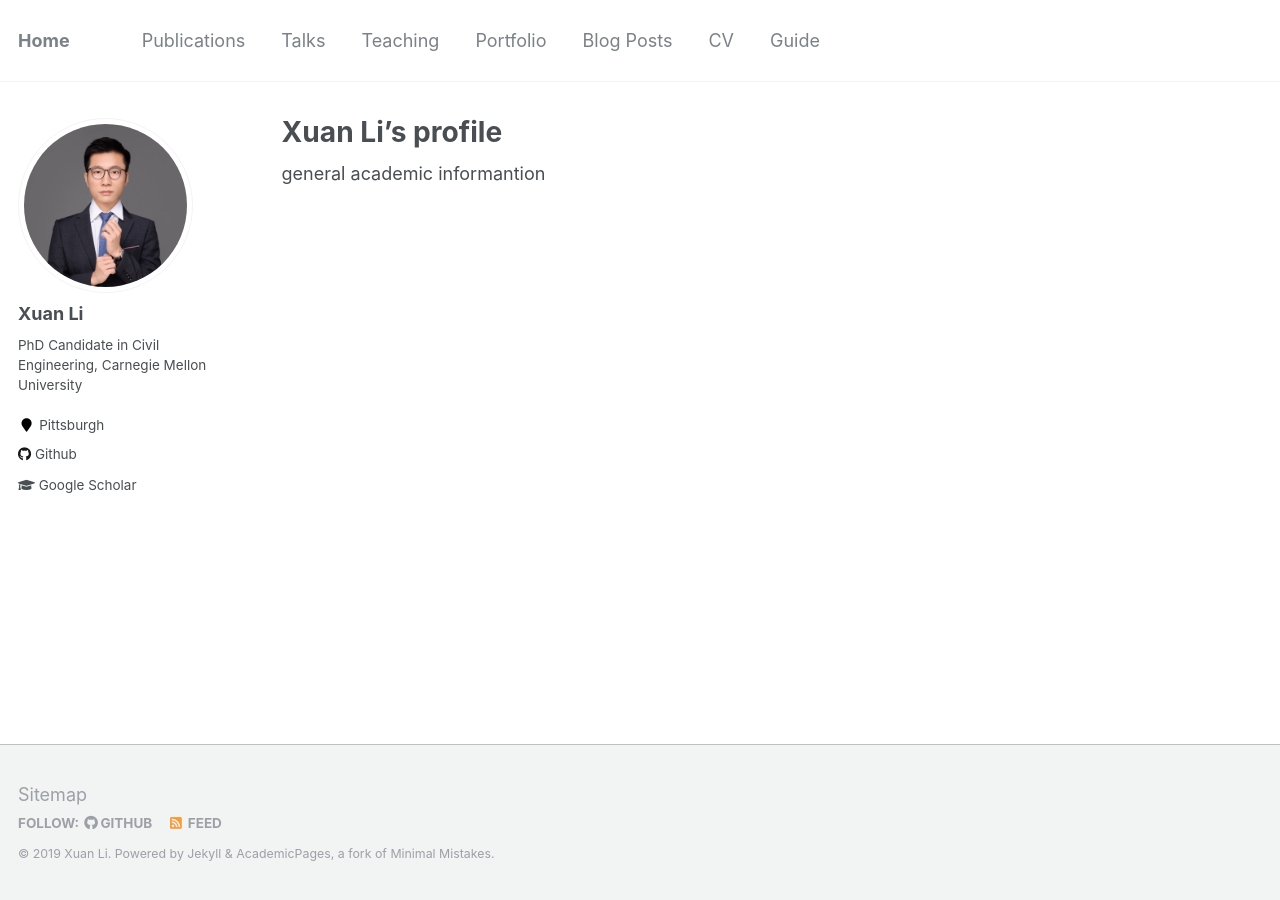
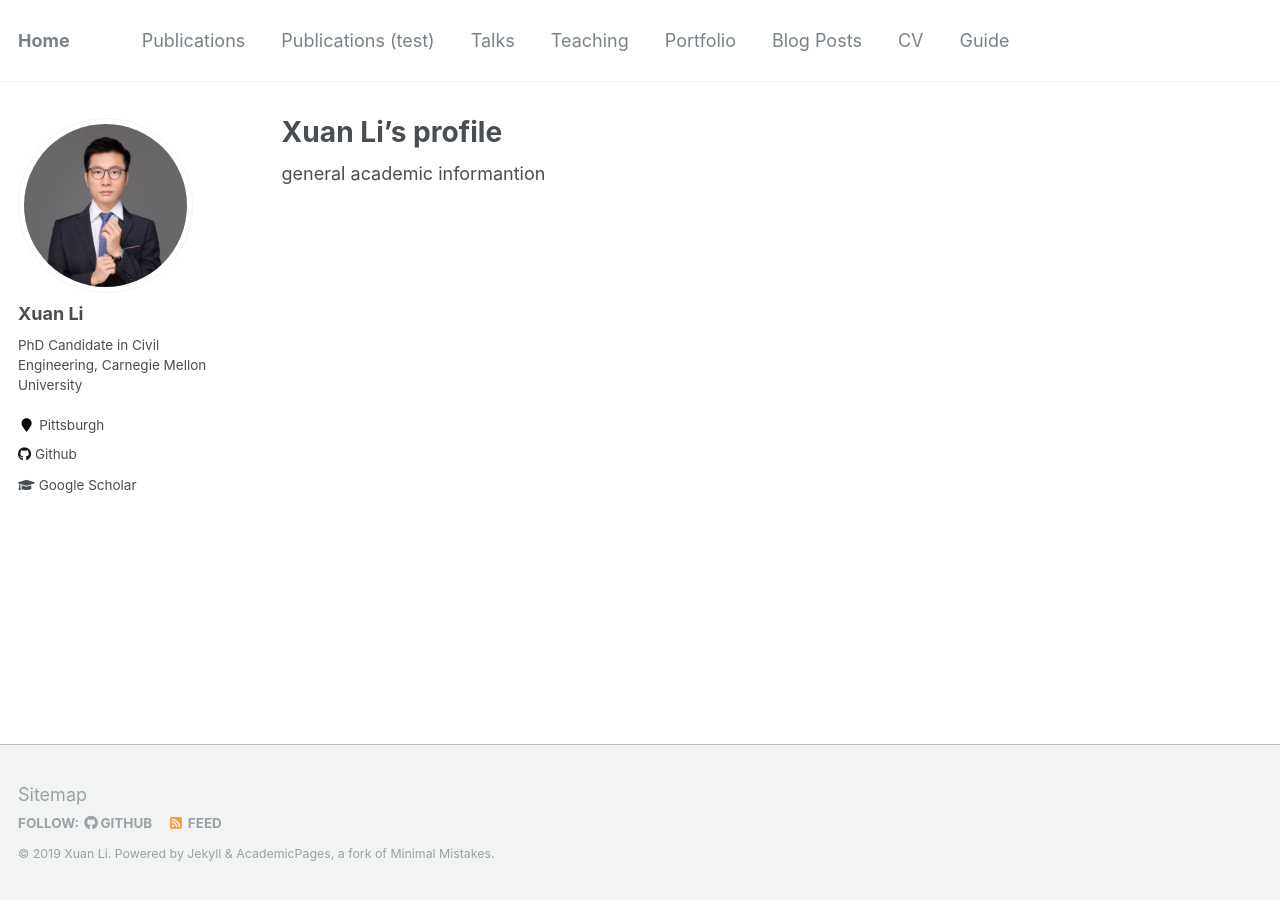
Before and after one commit to milanlx/milanlx.github.io, a Jekyll site: the page built from _pages/about.md, in a window 1280 px wide. Built offline with Jekyll 4.4.1, drawn with Linux system fonts in a browser that asks for light colours.

Commit message:
Update navigation.yml

```diff
--- a/_data/navigation.yml
+++ b/_data/navigation.yml
@@ -2,6 +2,9 @@
 main:
   - title: "Publications"
     url: /publications/
+
+  - title: "Publications (test)"
+    url: /publication-test/
 
   - title: "Talks"
     url: /talks/
```
